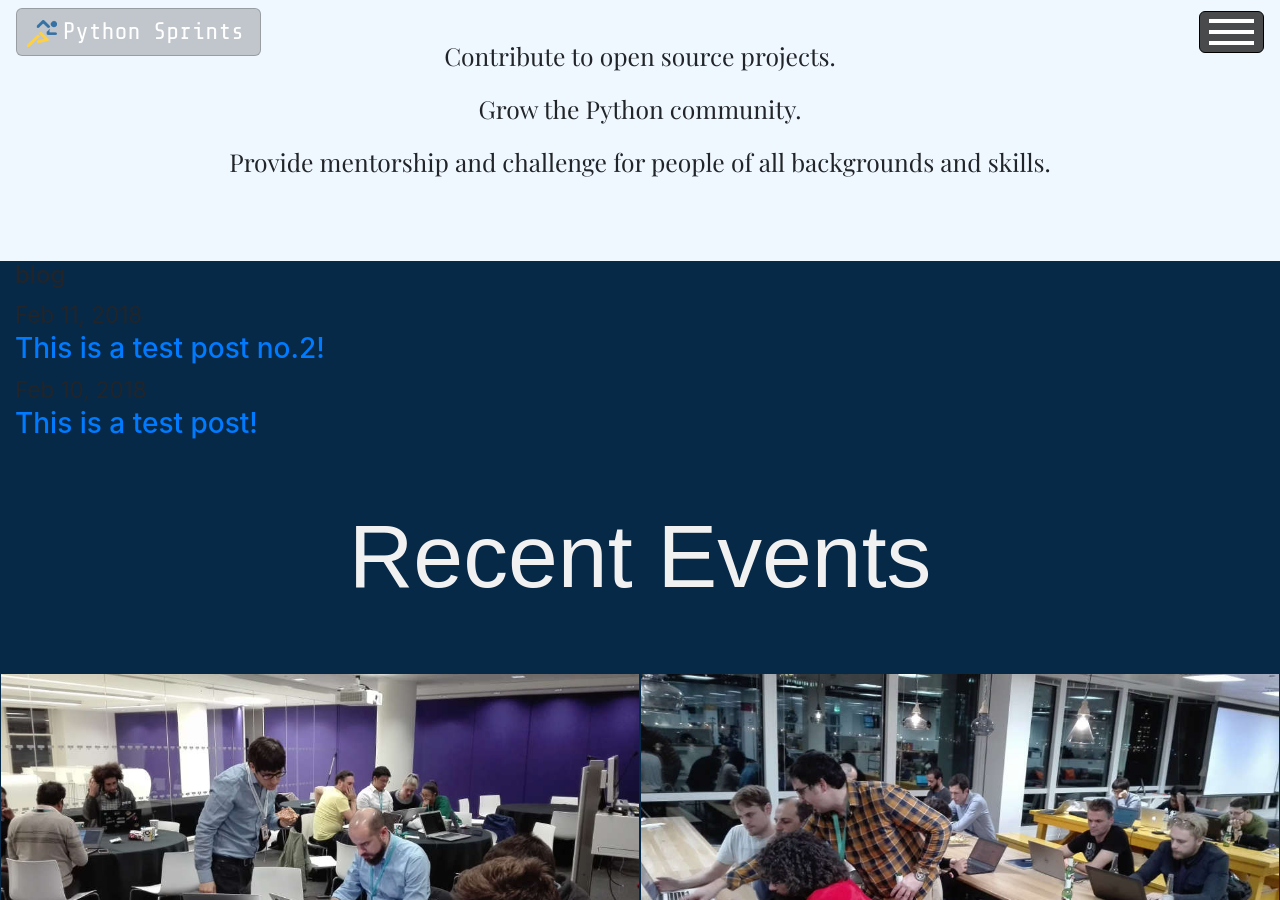
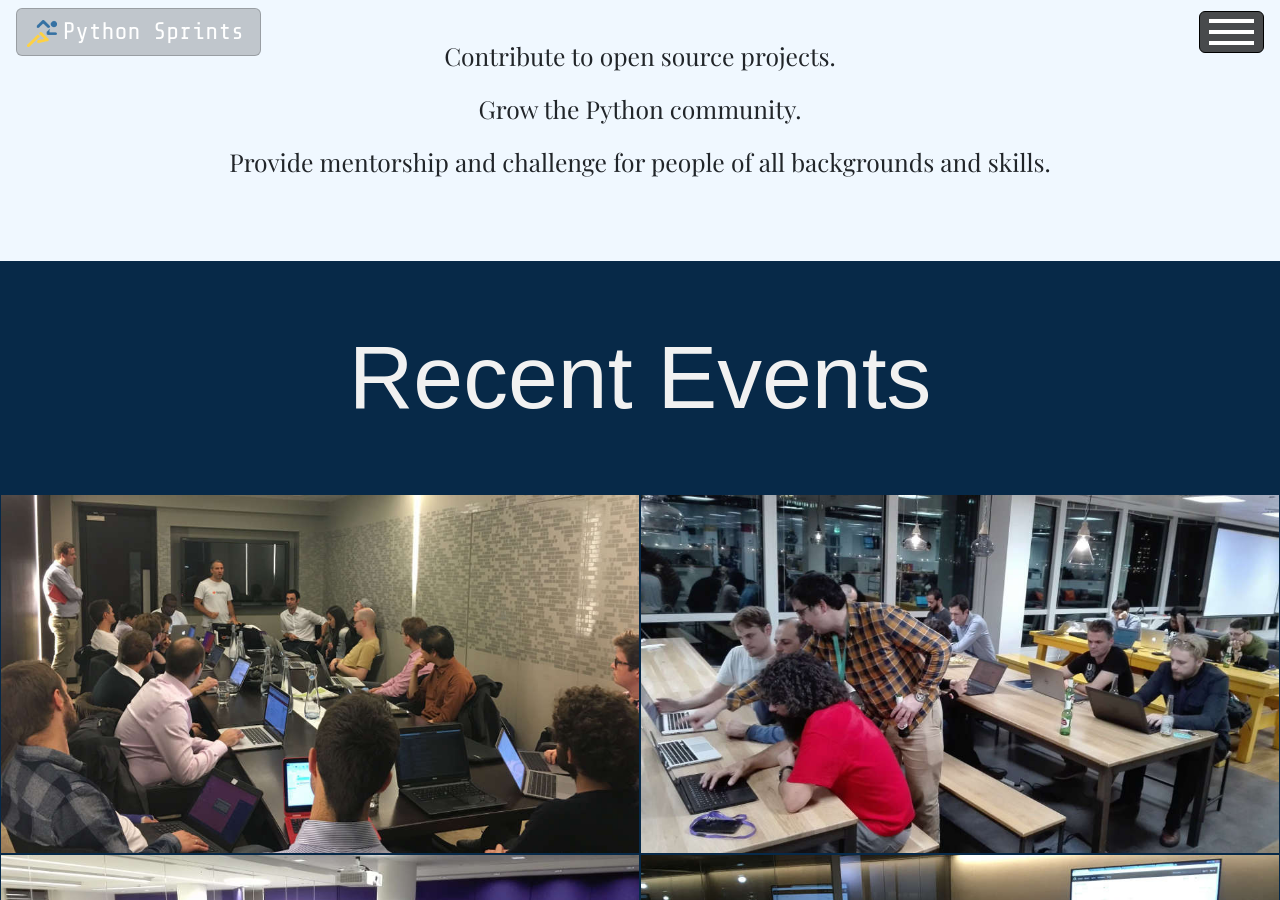
Before and after one commit to python-sprints/python-sprints.github.io, a Jekyll site: the page built from index.html, in a window 1280 px wide and 900 px high, scrolled down 1070 px. Built offline with Jekyll 4.4.1, drawn with Linux system fonts in a browser that asks for light colours; nearby versions of some CDN libraries; some web fonts are replaced.

Commit message:
Created event.html - a loop adding latest 4 post in reverse chronological order to the recent event section. Created 4 recent events to test. Removed dummy posts. Removed complete recent events section from index.html and used include event.html instead.

```diff
--- a/_includes/event.html
+++ b/_includes/event.html
@@ -1,43 +1,46 @@
-{% for post in site.posts %}
-		<time>{{ post.date | date: "%b %-d, %Y" }}</time>
-		<h3><a href="{{ post.url | prepend: site.baseurl }}">{{ post.title }}</a></h3>
-{% endfor %}
-{% for cupcake in site.cupcakes reversed limit: 3 offset: 3 %}
+<section class="events">
+    <div class="container-fluid">
+        <div class="row">
+            <div class="col-md-12">
+                <h2 class="section-title">Recent Events</h2>
+            </div>
+        </div>
 
-{% assign my_array = "" | split: ',' %}
-Now you can push items into the array inside a for loop in the following way:
-
-{% for image in site.static_files %}
-  {% if image.path contains "assets/images/target-folder" %}
-     <!-- Push image into array -->
-     {% assign my_array = my_array | push: image %}
-  {% endif %}
-{% endfor %}
-{% for i in (1..5) %}
-<!--Create an array of last posts (from newest to oldest) to show in recent events section-->
+        {% comment %}
+            Create an array of last 4 posts (from newest to oldest) to show in recent events section.
+        {% endcomment %}
 
         {% assign last_4_posts = "" | split: ',' %}
         {% for post in site.posts reversed limit: 4 %}
             {% assign last_4_posts = last_4_posts | push: post %}
         {% endfor %}
 
-{% for i in (0..1) %}
+        {% comment %}
+            Create a 2 row by 2 column structure for 4 recent posts.
+        {% endcomment %}
+
+        {% for row in (0..1) %}
             <div class="row">
-    {% for j in (0..1) %}
+                {% for col in (0..1) %}
+                    {% assign post_index = row | times: 2 | plus: col %}
+                    {% assign post = last_4_posts[post_index] %}
                     <div class="no-gutters__col col-sm-6">
                         <div class="events__spacer"></div>
                         <div class="events__img-container">
                             <div class="events__img-overlay">
-                <a class="events__link" href="https://www.meetup.com/Python-Sprints/events/244388482/" target="_blank">
+                                <a class="events__link" href="{{ post.link }}" target="_blank">
                                     <i class="events__icon fas fa-external-link-square-alt"></i>
                                 </a>
                                 <div class="events__title-container">
-                    <h2 class="events__img-title">Project: {{ post.title}}</h2>
-                    <p class="events__img-subtitle">{{ post.venue }}, {{post.date}}</p>
+                                    <h2 class="events__img-title">Project: {{ post.title }}</h2>
+                                    <p class="events__img-subtitle">{{ post.venue }}, {{ post.date | date: "%e %B %Y" }}</p>
                                 </div>
                             </div>
-            <img class="events__img img-fluid" src="static/images/events_past/python_dot_org_part1_bloomberg_960x539px.jpeg">
+                            <img class="events__img img-fluid" src="{{ site.baseurl }}/{{ post.image }}">
                         </div>
                     </div>
-
+                {% endfor %}
             </div>
+        {% endfor %}
+    </div>
+</section>
--- a/index.html
+++ b/index.html
@@ -31,6 +31,7 @@ layout: default
         </div>
     </div>
 </div>
+
 <!--Mission section-->
 <section class="mission">
     <div class="mission container-fluid">
@@ -44,89 +45,10 @@ layout: default
         </div>
     </div>
 </section>
+
 <!--Events in the past section-->
-<section class="events">
-    <div class="container-fluid">
-        <div class="row">
-            <div class="col-md-12">
-                    <h4>blog</h4>
-{% for post in site.posts %}
-    <time>{{ post.date | date: "%b %-d, %Y" }}</time>
-    <h3><a href="{{ post.url | prepend: site.baseurl }}">{{ post.title }}</a></h3>
-{% endfor %}
-                <h2 class="section-title">Recent Events</h2>
-            </div>
-        </div>
+{% include event.html %}
 
-        <div class="row">
-            <div class="no-gutters__col col-sm-6">
-                <div class="events__spacer"></div>
-                <div class="events__img-container">
-                    <div class="events__img-overlay">
-                        <a class="events__link" href="https://www.meetup.com/Python-Sprints/events/244388482/" target="_blank">
-                            <i class="events__icon fas fa-external-link-square-alt"></i>
-                        </a>
-                        <div class="events__title-container">
-                            <h2 class="events__img-title">Project: www.python.org (Part 1)</h2>
-                            <p class="events__img-subtitle">Bloomberg, November 1, 2017</p>
-                        </div>
-                    </div>
-                    <img class="events__img img-fluid" src="static/images/events_past/python_dot_org_part1_bloomberg_960x539px.jpeg">
-                </div>
-            </div>
-
-            <div class="no-gutters__col col-sm-6">
-                <div class="events__spacer"></div>
-                <div class="events__img-container">
-                    <div class="events__img-overlay">
-                        <a class="events__link" href="https://www.meetup.com/Python-Sprints/events/244062594/" target="_blank">
-                            <i class="events__icon fas fa-external-link-square-alt"></i>
-                        </a>
-                        <div class="events__title-container">
-                            <h2 class="events__img-title">Project: PyMC3</h2>
-                            <p class="events__img-subtitle">Zopa,  October 24, 2017</p>
-                        </div>
-                    </div>
-                    <img class="events__img img-fluid" src="static/images/events_past/pymc3_zopa_960x539px.jpeg">
-                </div>
-            </div>
-        </div>
-
-        <div class="row mt-0">
-            <div class="no-gutters__col col-sm-6">
-                <div class="events__spacer"></div>
-                <div class="events__img-container">
-                    <div class="events__img-overlay">
-                        <a class="events__link" href="https://www.meetup.com/Python-Sprints/events/243422372/" target="_blank">
-                            <i class="events__icon fas fa-external-link-square-alt"></i>
-                        </a>
-                        <div class="events__title-container">
-                            <h2 class="events__img-title">Project: Bokeh as a backend for Pandas</h2>
-                            <p class="events__img-subtitle">Harvey Nash, October 4, 2017</p>
-                        </div>
-                    </div>
-                    <img class="events__img img-fluid" src="static/images/events_past/pandas_bokeh_backend_harvey_nash_960x539px.jpeg">
-                </div>
-            </div>
-
-            <div class="no-gutters__col col-sm-6">
-                <div class="events__spacer"></div>
-                <div class="events__img-container">
-                    <div class="events__img-overlay">
-                        <a class="events__link" href="https://www.meetup.com/Python-Sprints/events/245317647/" target="_blank">
-                            <i class="events__icon fas fa-external-link-square-alt"></i>
-                        </a>
-                        <div class="events__title-container">
-                            <h2 class="events__img-title">Project: python-dateutil</h2>
-                            <p class="events__img-subtitle">Bloomberg,  December 6, 2017</p>
-                        </div>
-                    </div>
-                    <img class="events__img img-fluid" src="static/images/events_past/dateutil_bloomberg_960x539px.jpeg">
-                </div>
-            </div>
-        </div>
-    </div>
-</section>
 <!--Services section-->
 <section class="services">
     <div class="container-fluid">
```
Also changed, not shown: _posts/2017-10-04-Bokeh-As-A-Backend-For-Pandas.md (added, +10 -0 lines), _posts/2017-10-24-PyMC3.md (added, +10 -0 lines), _posts/2017-11-01-www.python.org-Part1.md (added, +10 -0 lines), _posts/2017-12-06-python-dateutil.md (added, +10 -0 lines), _posts/2018-02-10-test-post.md (deleted, +0 -11 lines), _posts/2018-02-11-test-post-2.md (deleted, +0 -11 lines). Lines whose indentation alone changed are shown as unchanged.
